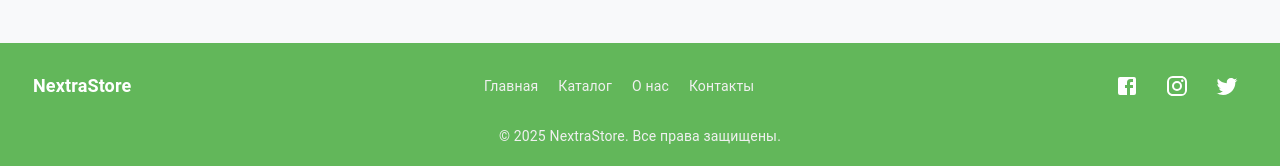
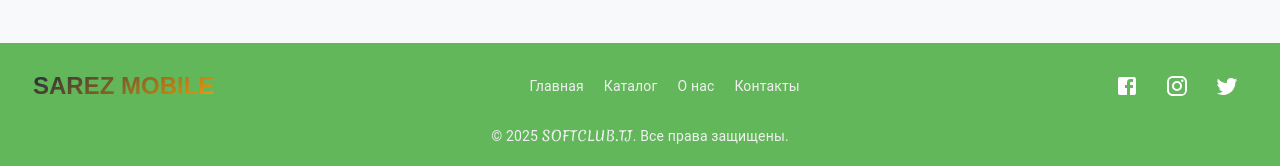
Before and after one commit to ismoil3/Nextrastore, a Next.js app: page / in a window 1280 px wide. Shown: the part 858-1024 px from the top of the page. Built offline with nearby package versions, Linux system fonts and the light colour scheme; no server answers.

Commit message:
add link softclub.tj in footer

```diff
--- a/src/app/components/shared/footer/footer.tsx
+++ b/src/app/components/shared/footer/footer.tsx
@@ -7,9 +7,17 @@ import TwitterIcon from "@mui/icons-material/Twitter";
 import { mainColor } from "@/theme/main";
 import Container from "../container/container";
 import { usePathname } from "next/navigation";
-
+import Link from "next/link";
+const themeColors = {
+  primary: "#62B75A", // Bright blue
+  secondary: "#1e293b", // Dark slate
+  accent: "#f59e0b", // Amber
+  background: "#ffffff",
+  text: "#0f172a",
+  lightGray: "#f1f5f9",
+};
 const Footer = () => {
-    const path = usePathname();
+  const path = usePathname();
 
   return (
     <Box
@@ -17,7 +25,7 @@ const Footer = () => {
         backgroundColor: mainColor,
         color: "white",
         padding: "20px 0",
-        display:path=="/login"|| path=="/registration"?"none":"block",
+        display: path == "/login" || path == "/registration" ? "none" : "block",
       }}
     >
       <Container>
@@ -32,13 +40,21 @@ const Footer = () => {
         >
           {/* Logo or Title */}
           <Typography
-            variant="h6"
+            variant="h5"
+            component="div"
             sx={{
-              fontWeight: "bold",
-              fontSize: "18px",
+              fontWeight: 700,
+              background: `linear-gradient(150deg, #1e293b 0%, ${themeColors.accent} 100%)`,
+              WebkitBackgroundClip: "text",
+              WebkitTextFillColor: "transparent",
+              fontFamily: "'Poppins', sans-serif",
+              mr: 1,
+              whiteSpace: "nowrap",
+              overflow: "hidden",
+              textOverflow: "ellipsis",
             }}
           >
-            NextraStore
+            SAREZ MOBILE
           </Typography>
 
           {/* Navigation Links */}
@@ -52,28 +68,40 @@ const Footer = () => {
           >
             <Typography
               variant="body2"
-              sx={{ cursor: "pointer", "&:hover": { textDecoration: "underline" } }}
+              sx={{
+                cursor: "pointer",
+                "&:hover": { textDecoration: "underline" },
+              }}
               onClick={() => window.scrollTo(0, 0)}
             >
               Главная
             </Typography>
             <Typography
               variant="body2"
-              sx={{ cursor: "pointer", "&:hover": { textDecoration: "underline" } }}
+              sx={{
+                cursor: "pointer",
+                "&:hover": { textDecoration: "underline" },
+              }}
               onClick={() => window.open("/pages/catalog", "_self")}
             >
               Каталог
             </Typography>
             <Typography
               variant="body2"
-              sx={{ cursor: "pointer", "&:hover": { textDecoration: "underline" } }}
+              sx={{
+                cursor: "pointer",
+                "&:hover": { textDecoration: "underline" },
+              }}
               onClick={() => window.open("/about", "_self")}
             >
               О нас
             </Typography>
             <Typography
               variant="body2"
-              sx={{ cursor: "pointer", "&:hover": { textDecoration: "underline" } }}
+              sx={{
+                cursor: "pointer",
+                "&:hover": { textDecoration: "underline" },
+              }}
               onClick={() => window.open("/contact", "_self")}
             >
               Контакты
@@ -118,7 +146,11 @@ const Footer = () => {
             fontSize: "14px",
           }}
         >
-          © {new Date().getFullYear()} NextraStore. Все права защищены.
+          © {new Date().getFullYear()}{" "}
+          <Link href={"https://softclub.tj"} target="_blank">
+            SOFTCLUB.TJ
+          </Link>
+          . Все права защищены.
         </Typography>
       </Container>
     </Box>
```
